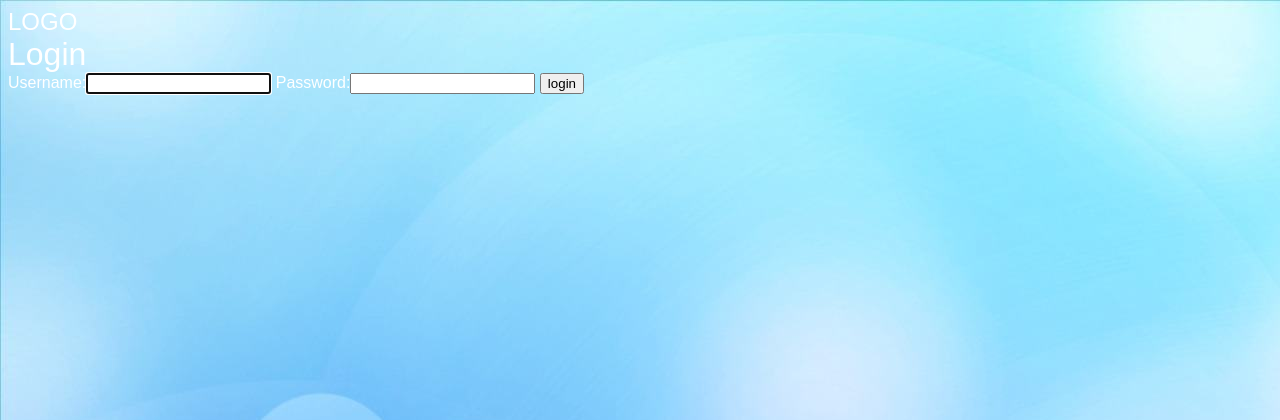
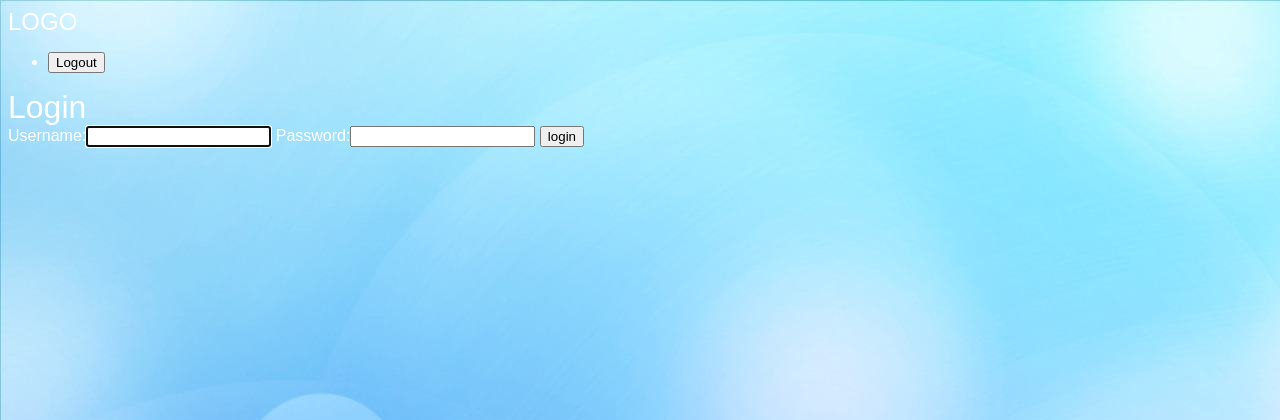
Before and after one commit to mosihere/Blog, a Django app: page /accounts/login in a window 1280 px wide. Shown: the top 420 px of the page. Run offline with Django 3.2, Linux system fonts and the light colour scheme.

Commit message:
logout and login completed

```diff
--- a/accounts/urls.py
+++ b/accounts/urls.py
@@ -6,4 +6,5 @@ app_name = 'accounts'
 urlpatterns = [
     path('signup', views.signup_view, name='signup'),
     path('login', views.login_view, name='login'),
+    path('logout', views.logout_view, name='logout'),
 ]
--- a/accounts/views.py
+++ b/accounts/views.py
@@ -1,6 +1,6 @@
 from django.shortcuts import render, redirect
 from django.contrib.auth.forms import UserCreationForm, AuthenticationForm
-
+from django.contrib.auth import login, logout
 
 # Create your views here.
 
@@ -9,9 +9,12 @@ def signup_view(request):
     if request.method == 'POST':
         form = UserCreationForm(request.POST)
         if form.is_valid():
-            form.save()
-            # TODO: Users Login
+            user = form.save()
+            login(request, user)
+
             return redirect('articles:list')
+
+
 
 
 # Else --> ( if method was get ) show a empty list to user
@@ -27,7 +30,10 @@ def login_view(request):
     if request.method == 'POST':
         form = AuthenticationForm(data = request.POST)
         if form.is_valid():
-            # TODO: Login User
+            # if it was valid -->
+            user = form.get_user()
+            login(request, user)
+
             return redirect('articles:list')
 
 
@@ -35,3 +41,12 @@ def login_view(request):
         form = AuthenticationForm()
 
     return render(request, 'accounts/login.html', {'form':form})
+
+
+
+
+def logout_view(request):
+    if request.method == 'POST':
+        logout(request)
+
+        return redirect('articles:list')
--- a/templates/base.html
+++ b/templates/base.html
@@ -24,6 +24,17 @@
 <!-- articles: list  -> article refer to app name and list is the name in that app name -->
 <h2><a href="{% url 'articles:list' %}">LOGO</a></h2>
 
+<nav>
+  <ul>
+    <li>
+      <form class="logout-link" action="{% url 'accounts:logout' %}" method="post">
+        {% csrf_token %}
+        <button type="submit">Logout</button>
+
+      </form>
+    </li>
+  </ul>
+</nav>
 
 <div class="wrapper">
   {% block content %}
```
